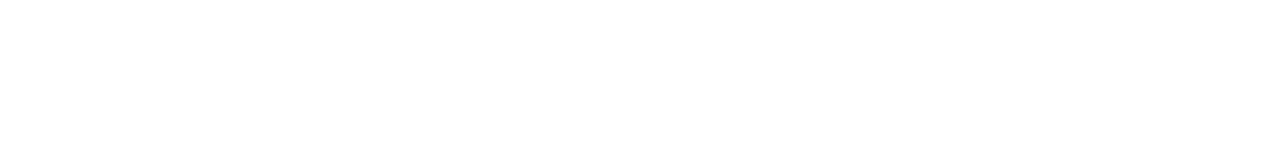
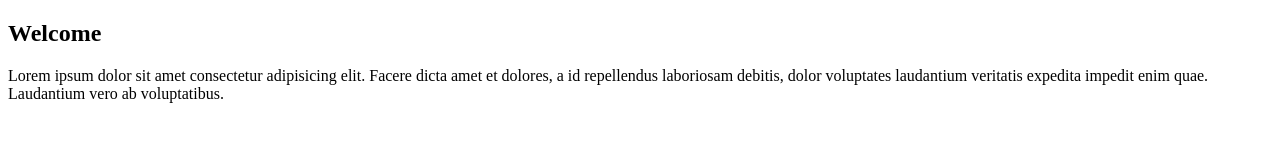
Before and after one commit to Oscar-Arias2001/testRepository, a plain HTML site: page index.html in a window 1280 px wide. Drawn offline with Linux system fonts and the light colour scheme.

Commit message:
feat: adding web info and title

```diff
--- a/index.html
+++ b/index.html
@@ -6,6 +6,14 @@
 		<title>HomePage</title>
 	</head>
 	<body>
-		<section></section>
+		<section>
+			<h1>Welcome</h1>
+			<p>
+				Lorem ipsum dolor sit amet consectetur adipisicing elit. Facere dicta
+				amet et dolores, a id repellendus laboriosam debitis, dolor voluptates
+				laudantium veritatis expedita impedit enim quae. Laudantium vero ab
+				voluptatibus.
+			</p>
+		</section>
 	</body>
 </html>
```
